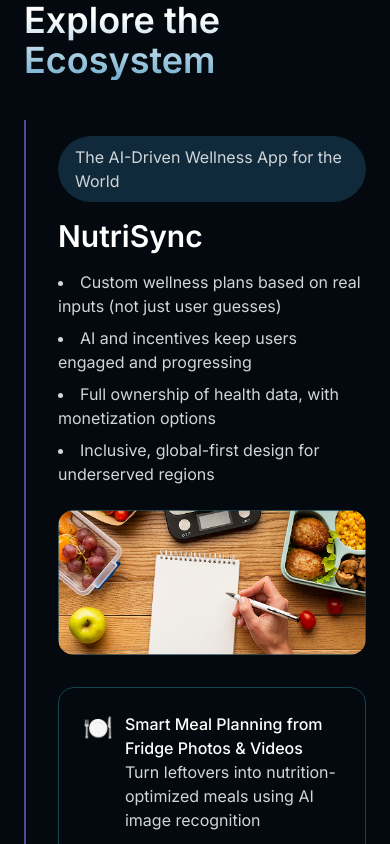
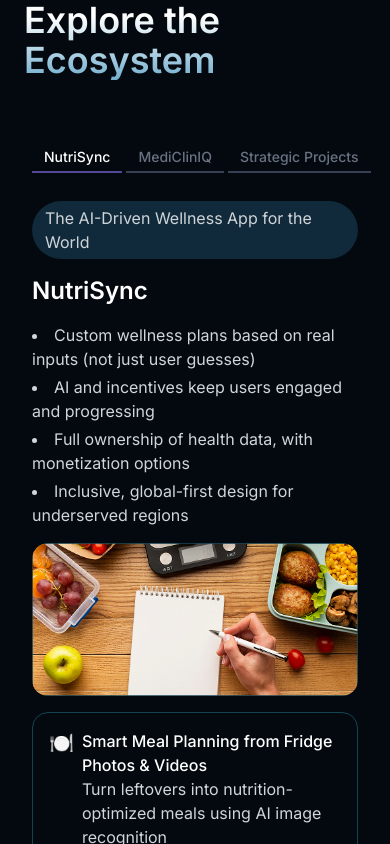
Before and after one commit to ztadic979/AvatarisAI, a Next.js app: page / in a window 390 px wide. Shown: the part 3140-3984 px from the top of the page. Built offline with nearby package versions, Linux system fonts and the light colour scheme.

Commit message:
missing scroll

```diff
--- a/src/app/page.tsx
+++ b/src/app/page.tsx
@@ -15,6 +15,8 @@
 import earth from "../../public/earth.png";
 import React, { useEffect, useRef, useState } from "react";
 import Link from "next/link";
+
+import { motion, AnimatePresence } from "framer-motion";
 
 function useIsMobile(breakpoint = 768) {
   const [isMobile, setIsMobile] = useState(false);
@@ -224,34 +226,41 @@
 
   const panelRefs = useRef<HTMLDivElement[]>([]);
 
-  useEffect(() => {
-    const observers: IntersectionObserver[] = [];
+  // useEffect(() => {
+  //   const observers: IntersectionObserver[] = [];
 
-    tabs.forEach((tab, idx) => {
-      const el = panelRefs.current[idx];
-      if (!el) return;
+  //   tabs.forEach((tab, idx) => {
+  //     const el = panelRefs.current[idx];
+  //     if (!el) return;
 
-      // Trigger when the panel crosses 60% down the viewport (for smoother dwell)
-      const obs = new IntersectionObserver(
-        ([entry]) => {
-          if (entry.isIntersecting) {
-            setActive(tab.key);
+  //     // Trigger when the panel crosses 60% down the viewport (for smoother dwell)
+  //     const obs = new IntersectionObserver(
+  //       ([entry]) => {
+  //         if (entry.isIntersecting) {
+  //           setActive(tab.key);
+  //         }
+  //       },
+  //       {
+  //         root: null,
+  //         rootMargin: "-60% 0px -40% 0px", // wait until top is lower on screen
+  //         threshold: 0,
+  //       }
+  //     );
+
+  //     obs.observe(el);
+  //     observers.push(obs);
+  //   });
+
+  //   return () => observers.forEach((o) => o.disconnect());
+  // }, []);
+
+  const handleClick = (key: string, idx: number) => {
+    setActive(key);
+    // only scroll on desktop
+    if (window.innerWidth >= 768) {
+      panelRefs.current[idx]?.scrollIntoView({ behavior: "smooth" });
     }
-        },
-        {
-          root: null,
-          rootMargin: "-60% 0px -40% 0px", // wait until top is lower on screen
-          threshold: 0,
-        }
-      );
-
-      obs.observe(el);
-      observers.push(obs);
-    });
-
-    return () => observers.forEach((o) => o.disconnect());
-  }, []);
-
+  };
   return (
     <div
       className="min-h-screen overflow-x-hidden"
@@ -722,7 +731,7 @@
           >
             Explore the Ecosystem
           </h2>
-          <div className="space-y-12">
+          <div className="space-y-12 hidden md:block">
             {tabs.map((tab, i) => (
               <div
                 key={tab.key}
@@ -739,23 +748,25 @@
                 />
                 <div className="ml-6 w-full">
                   <button
-                    onClick={() => setActive(tab.key)}
-                    className={`text-2xl font-semibold mb-4 block transition-colors duration-200 ${
+                    onClick={() => handleClick(tab.key, i)}
+                    className={`text-2xl font-semibold mb-4 block transition-colors duration-200 cursor-pointer ${
                       active === tab.key
                         ? "text-white"
                         : "text-gray-500 hover:text-white"
                     }`}
                   >
-                    {/* {tab.label} */}
+                    {active !== tab.key ? tab.label : ""}
                   </button>
 
-                  {/* Collapsible content */}
-                  <div
-                    className={`overflow-hidden transition-[max-height,opacity] duration-700 ease-in-out ${
-                      active === tab.key
-                        ? "max-h-[1000px] opacity-100"
-                        : "max-h-0 opacity-0"
-                    }`}
+                  <AnimatePresence initial={false}>
+                    {active === tab.key && (
+                      <motion.div
+                        key={tab.key} // ← unique per tab!
+                        initial={{ height: 0, opacity: 0 }}
+                        animate={{ height: "auto", opacity: 1 }}
+                        exit={{ height: 0, opacity: 0 }}
+                        transition={{ duration: 0.6, ease: "easeInOut" }}
+                        className="overflow-hidden "
                       >
                         <div className="pl-2">
                           <div className="grid grid-cols-1 md:grid-cols-2 gap-8">
@@ -786,7 +797,9 @@
                               <ul className="space-y-4">
                                 {tab.features.map((f, k) => (
                                   <li key={k} className="flex items-start">
-                                <span className="text-2xl mr-3">{f.emoji}</span>
+                                    <span className="text-2xl mr-3">
+                                      {f.emoji}
+                                    </span>
                                     <div>
                                       <h4 className="font-medium text-white">
                                         {f.title}
@@ -799,11 +812,85 @@
                             </div>
                           </div>
                         </div>
-                  </div>
+                      </motion.div>
+                    )}
+                    {/* </div> */}
+                  </AnimatePresence>
                 </div>
               </div>
             ))}
           </div>
+
+          <section className="block md:hidden py-6 px-2 bg-[#03090E]">
+            {/* 1) Horizontal tab list */}
+            <div className="overflow-x-auto whitespace-nowrap pb-2 -mx-4 px-4">
+              {tabs.map((tab, i) => (
+                <button
+                  key={tab.key}
+                  onClick={() => handleClick(tab.key, i)}
+                  className={`
+          inline-block px-3 pb-1 mr-1
+          text-sm font-medium
+          border-b-2
+          mb-5
+          ${
+            active === tab.key
+              ? "border-[#534896] text-white"
+              : "border-gray-700 text-gray-500 hover:text-white hover:border-gray-500"
+          }
+        `}
+                >
+                  {tab.label}
+                </button>
+              ))}
+            </div>
+
+            {/* 2) Active tab content */}
+            <div className="overflow-hidden transition-[max-height,opacity] duration-500 ease-in-out">
+              <div className="max-w-none">
+                {/* replicate the same grid/content you have for one panel: */}
+                {tabs
+                  .filter((tab) => tab.key === active)
+                  .map((tab) => (
+                    <div key={tab.key} className="space-y-4">
+                      <span className="inline-block px-3 py-1 bg-[#112A3B] backdrop-blur-sm rounded-full text-white/80 border border-[#112A3B]/15">
+                        {tab.badge}
+                      </span>
+                      <h3 className="text-2xl font-semibold text-white">
+                        {tab.heading}
+                      </h3>
+                      <ul className="list-disc list-inside text-gray-300 space-y-1">
+                        {tab.bullets.map((b, j) => (
+                          <li key={j}>{b}</li>
+                        ))}
+                      </ul>
+                      <Image
+                        src={food}
+                        alt={tab.label}
+                        width={600}
+                        height={300}
+                        className="rounded-2xl w-full h-auto"
+                      />
+                      <div className="border border-[#144354] rounded-2xl p-4">
+                        <ul className="space-y-3">
+                          {tab.features.map((f, k) => (
+                            <li key={k} className="flex items-start">
+                              <span className="text-xl mr-2">{f.emoji}</span>
+                              <div>
+                                <h4 className="font-medium text-white">
+                                  {f.title}
+                                </h4>
+                                <p className="text-gray-300">{f.text}</p>
+                              </div>
+                            </li>
+                          ))}
+                        </ul>
+                      </div>
+                    </div>
+                  ))}
+              </div>
+            </div>
+          </section>
         </div>
       </section>
 
```
Lines whose indentation alone changed are shown as unchanged.
